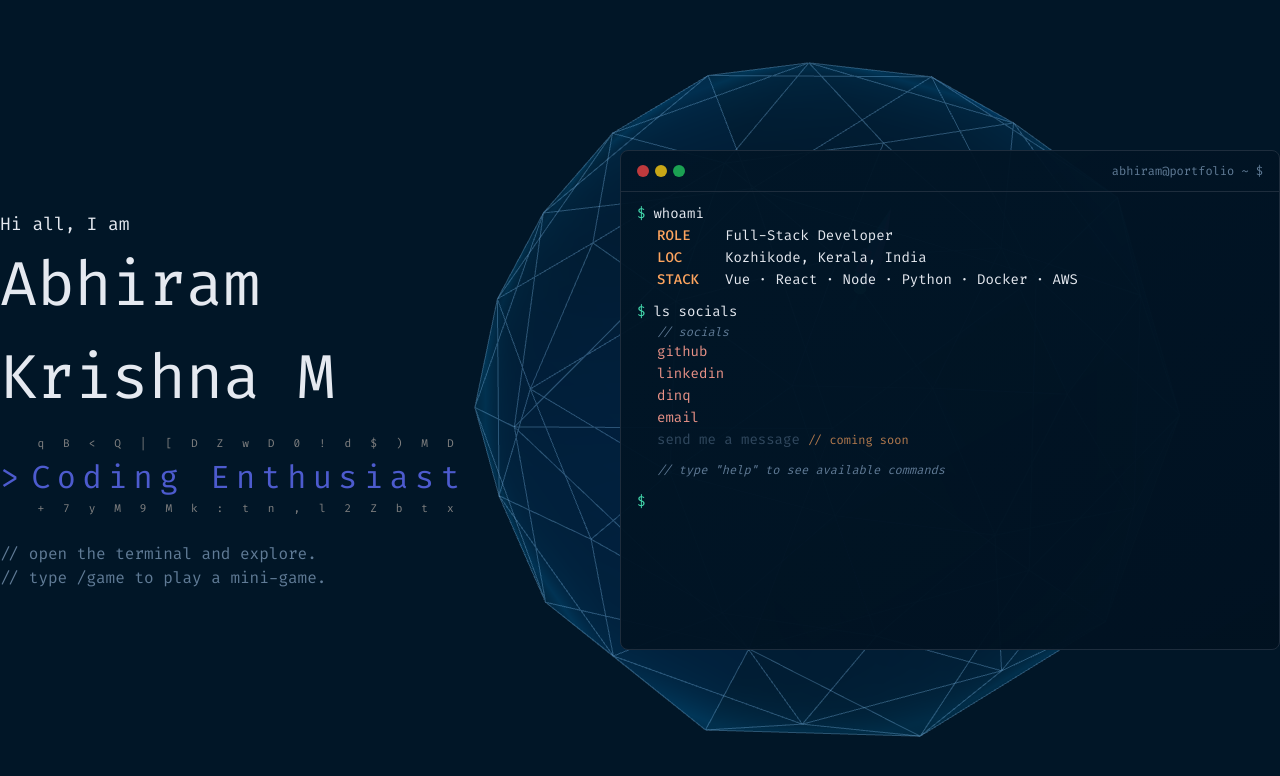
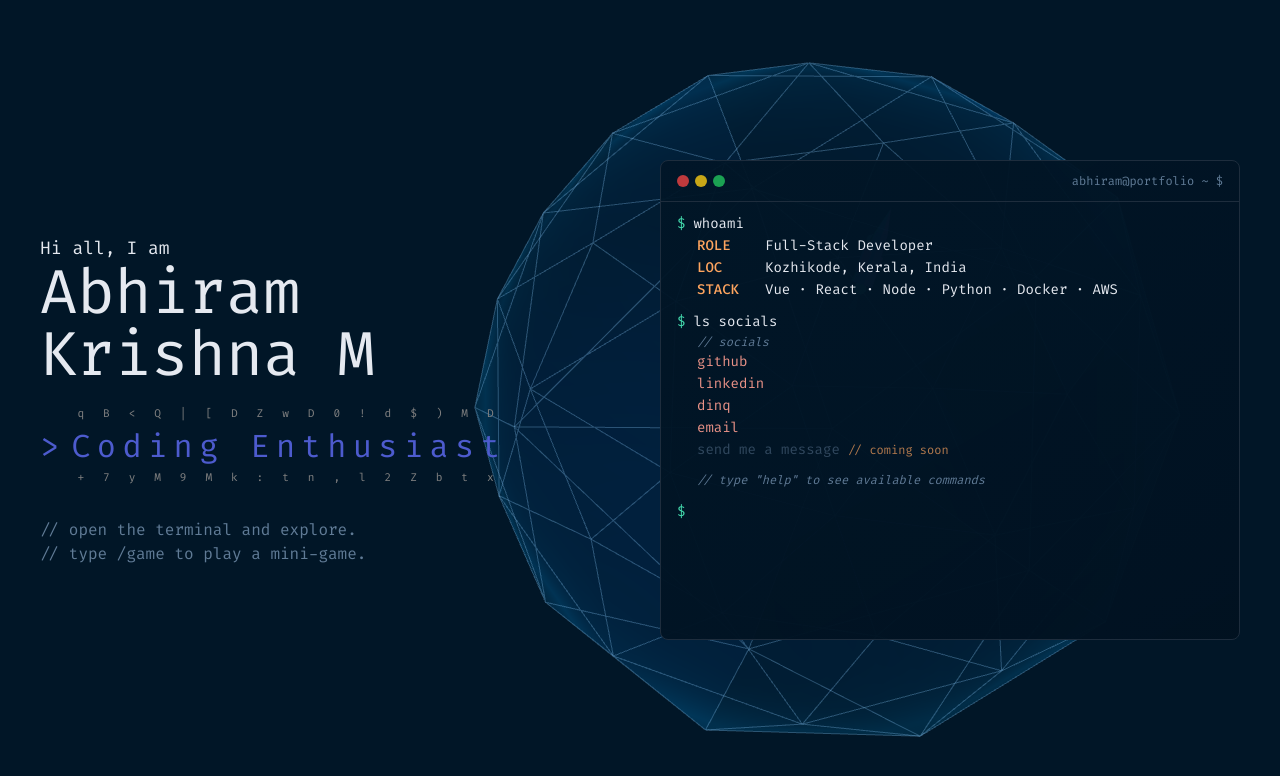
Before and after one commit to AbhiramKrishnaM/Portfolio, a Vue app: page / in a window 1280 px wide. Shown: the top 776 px of the page. Built offline with nearby package versions, Linux system fonts and the light colour scheme.

Commit message:
mobile responsiveness

```diff
--- a/src/App.vue
+++ b/src/App.vue
@@ -1,7 +1,7 @@
 <template>
-  <div class="w-full h-screen text-accent-color flex items-center justify-center">
+  <div class="w-full min-h-screen h-full text-accent-color flex items-center justify-center">
     <!-- <Navbar /> -->
-    <div id="content" class="overflow-hidden select-none">
+    <div id="content" class="w-full h-full select-none">
       <router-view></router-view>
     </div>
     <!-- <Footer /> -->
--- a/src/components/IcosahedronBackground.vue
+++ b/src/components/IcosahedronBackground.vue
@@ -162,6 +162,21 @@ const _forward = new THREE.Vector3(0, 0, 1);
 const SHIP_SPEED = 0.90;   // world units / second inside the group
 const SHIP_MARGIN = 0.20;   // how close to a face before bouncing
 
+// ── Responsive group position/scale ───────────────────────────────────────
+function applyResponsiveLayout(w) {
+  if (w < 1024) {
+    // Mobile/tablet: center the icosahedron and scale it down
+    group.position.x = 0;
+    group.position.y = 1.2;
+    group.scale.setScalar(0.65);
+  } else {
+    // Desktop: shift right, full size
+    group.position.x = 1.2;
+    group.position.y = 0;
+    group.scale.setScalar(1.0);
+  }
+}
+
 // ── Scene init ─────────────────────────────────────────────────────────────
 function init() {
   const canvas = canvasRef.value;
@@ -177,7 +192,6 @@ function init() {
   camera.position.z = 7;
 
   group = new THREE.Group();
-  group.position.x = 1.2;
   scene.add(group);
 
   const mouseVec = new THREE.Vector2(0, 0);
@@ -215,6 +229,8 @@ function init() {
 
   // Collision planes (base icosahedron, detail=0, same radius)
   facePlanes = buildFacePlanes(2.4);
+
+  applyResponsiveLayout(w);
 }
 
 // ── Mouse handler ──────────────────────────────────────────────────────────
@@ -279,6 +295,7 @@ function onResize() {
   camera.aspect = w / h;
   camera.updateProjectionMatrix();
   renderer.setSize(w, h);
+  applyResponsiveLayout(w);
 }
 
 onMounted(() => {
--- a/src/components/cli/TerminalWindow.vue
+++ b/src/components/cli/TerminalWindow.vue
@@ -208,8 +208,8 @@ onMounted(() => {
 
 <style scoped>
 .terminal-window {
-  width: 660px;
-  height: 500px;
+  width: 100%;
+  height: 420px;
   background: linear-gradient(150deg,
       rgba(1, 22, 39, 0.95) 0%,
       rgba(1, 18, 33, 0.98) 100%);
@@ -218,4 +218,25 @@ onMounted(() => {
   cursor: text;
   overflow: hidden;
 }
+
+@media (min-width: 1024px) {
+  .terminal-window {
+    width: 500px;
+    height: 460px;
+  }
+}
+
+@media (min-width: 1280px) {
+  .terminal-window {
+    width: 580px;
+    height: 480px;
+  }
+}
+
+@media (min-width: 1536px) {
+  .terminal-window {
+    width: 660px;
+    height: 500px;
+  }
+}
 </style>
--- a/src/pages/index.vue
+++ b/src/pages/index.vue
@@ -1,13 +1,13 @@
 <template>
-  <div class="relative flex items-center justify-center h-full gap-92">
+  <div class="relative flex flex-col lg:flex-row items-center justify-center min-h-full px-5 md:px-10 lg:gap-8 xl:gap-16 2xl:gap-24 gap-10 py-12 lg:py-0">
     <!-- ── Three.js background ───────────────────────────────────────────── -->
     <IcosahedronBackground />
     <!-- ── Left: intro ───────────────────────────────────────────────── -->
-    <div class="relative z-10">
+    <div class="relative z-10 w-full lg:w-auto text-center lg:text-left">
       <div id="section-1" class="text-white-gradient-01 font-normal">
-        <h6 class="text-lg">Hi all, I am</h6>
-        <h1 class="text-6xl">Abhiram Krishna M</h1>
-        <div class="text-3xl text-accent-sub hacking-text mt-3">
+        <h6 class="text-base md:text-lg">Hi all, I am</h6>
+        <h1 class="text-4xl md:text-5xl lg:text-5xl xl:text-6xl">Abhiram Krishna M</h1>
+        <div class="text-xl md:text-2xl lg:text-3xl text-accent-sub hacking-text mt-3 justify-center lg:justify-start">
           <span>&gt;</span>
           <div class="hacking-container">
             <div v-for="(char, index) in currentText" :key="index" class="letter-container">
@@ -25,7 +25,7 @@
             v-if="activeGameGithubUrl"
             :href="activeGameGithubUrl"
             target="_blank"
-            class="mb-2.5 text-accent-sub flex font-medium"
+            class="mb-2.5 text-accent-sub flex font-medium justify-center lg:justify-start"
           >
             const
             <div class="text-accent-variable ml-2">githubLink</div>
@@ -34,7 +34,7 @@
           </a>
         </Transition>
 
-        <ul class="text-gray-gradient-01 font-normal">
+        <ul class="text-gray-gradient-01 font-normal flex flex-col items-center lg:items-start">
           <li>// open the terminal and explore.</li>
           <li>// type /game to play a mini-game.</li>
         </ul>
@@ -42,7 +42,7 @@
     </div>
 
     <!-- ── Right: CLI terminal ↔ game ───────────────────────────────── -->
-    <div class="right-panel relative z-10">
+    <div class="right-panel relative z-10 w-full lg:w-auto">
       <Transition name="panel-fade" mode="out-in">
         <!-- Terminal -->
         <TerminalWindow v-if="view === 'cli'" key="cli" ref="terminalRef" @game-selected="launchGame" />
@@ -157,9 +157,27 @@ onUnmounted(() => {
 
 <style scoped>
 .right-panel {
-  /* Keeps the right column stable during transitions so left text doesn't shift */
-  width: 660px;
+  /* Desktop: fixed width to keep left text stable. Mobile: full width. */
+  width: 100%;
   flex-shrink: 0;
+}
+
+@media (min-width: 1024px) {
+  .right-panel {
+    width: 500px;
+  }
+}
+
+@media (min-width: 1280px) {
+  .right-panel {
+    width: 580px;
+  }
+}
+
+@media (min-width: 1536px) {
+  .right-panel {
+    width: 660px;
+  }
 }
 
 /* ── panel fade transition ──────────────────────────────────────────────── */
```
